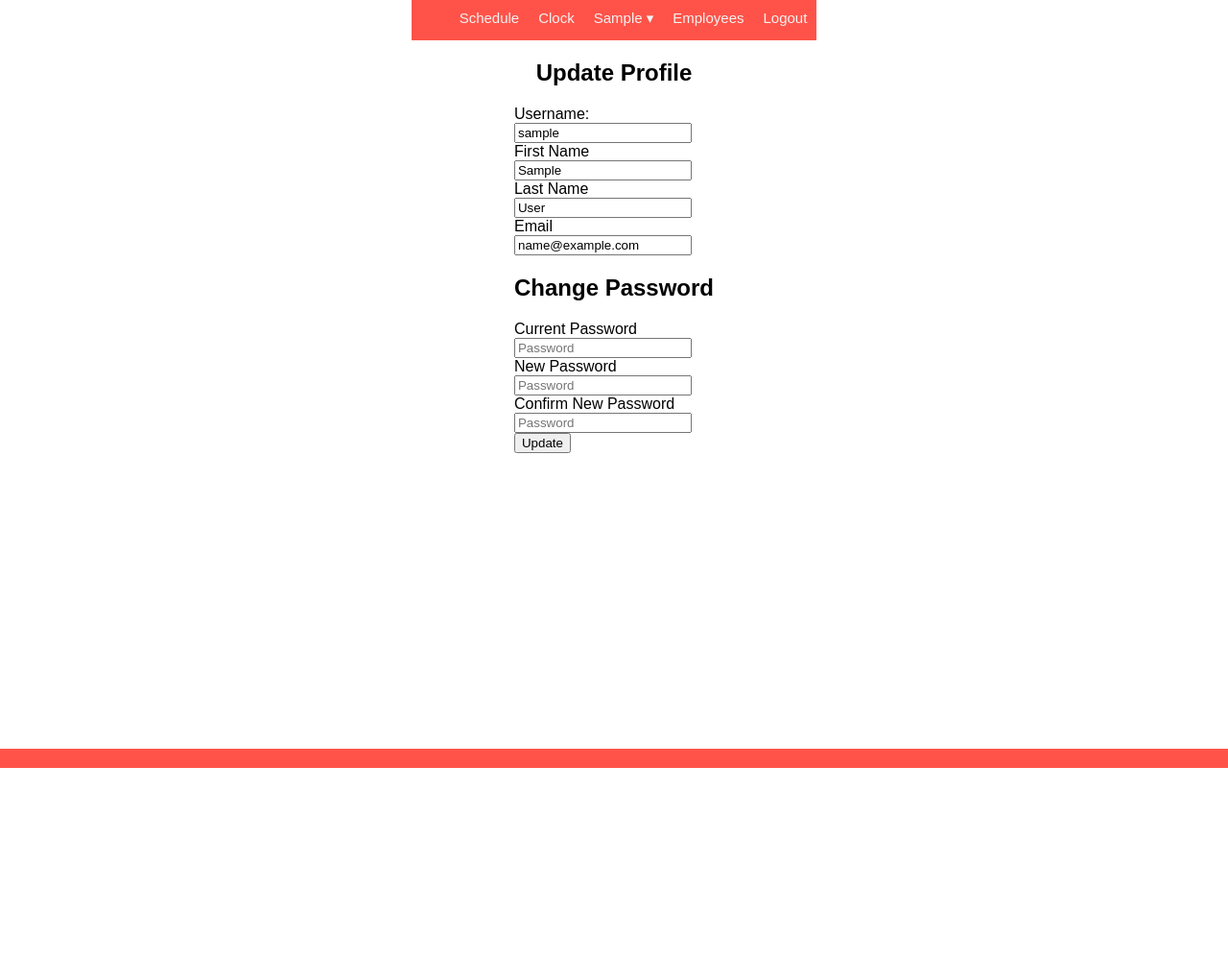
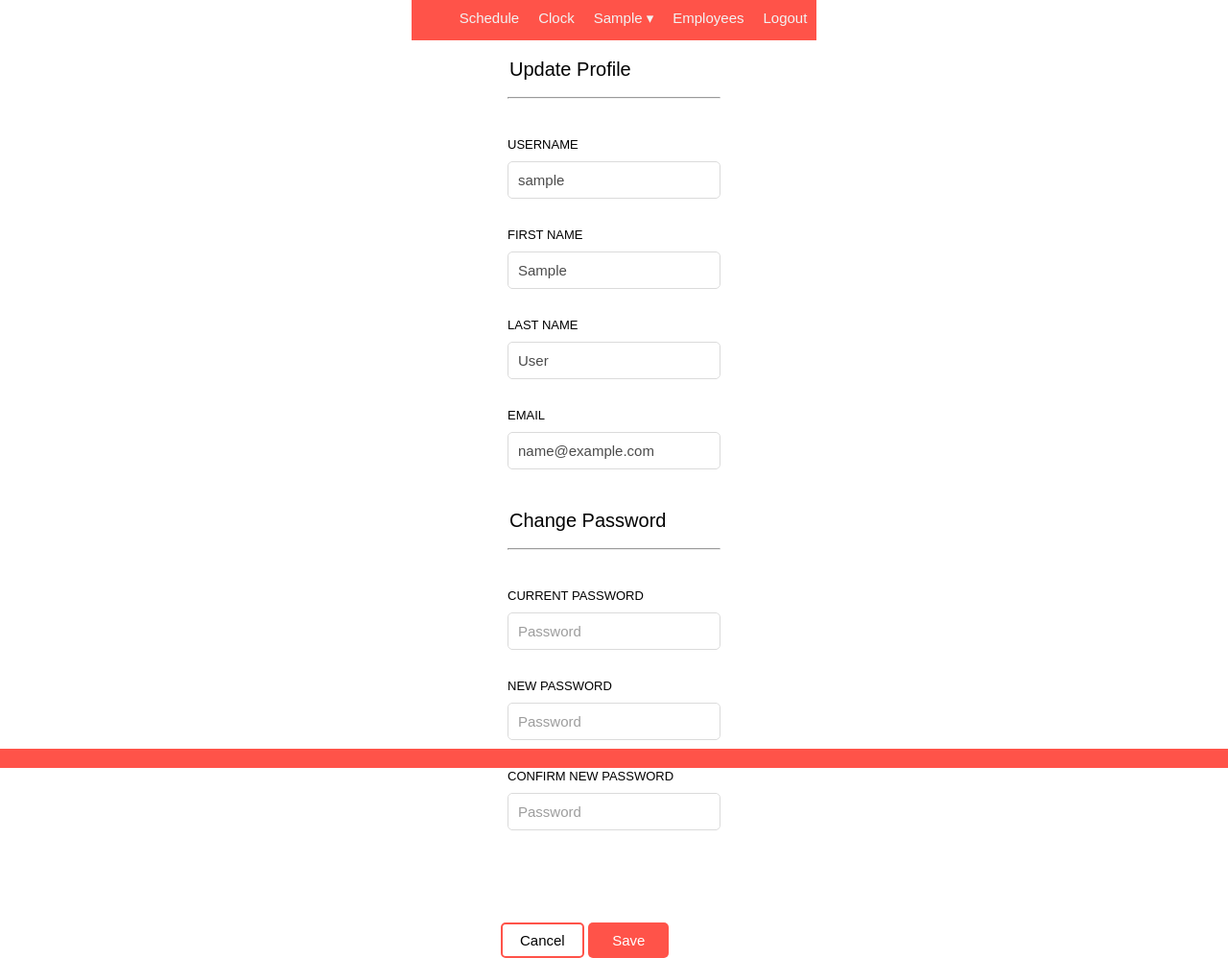
Before and after one commit to keeeeeyu/schedule, a Django app: page /account/edit_profile in a window 1280 px wide. Shown: the whole page at 96% size. Before the commit the page ends 800 px from the top, so only its background shows below. Run offline with Django 4.2, Linux system fonts and the light colour scheme; the visitor is signed in with stand-in values (Sample User, id 1).

Commit message:
update profile styling finished

```diff
--- a/schedule_app/static/css/style.css
+++ b/schedule_app/static/css/style.css
@@ -289,24 +289,60 @@ td {
     margin-bottom: 10px;
     border-radius: 5px;
     border-width: 1px;
-
+    background-color: white;
+    border: 2px solid #ff5349;
 }
 
-/*
-.styled-button {
+.edit-fieldset {
+    border: none;
+    font-size: 20px;
+}
+
+.edit-hr {
+    margin: 10px 0 40px; /* Add margin at the top and bottom of the hr element */
+}
+
+.edit-label {
     display: block;
-    border: none;
-    margin: 0 auto;
-    padding: 10px 20px;
-    margin-top: 30px;
-    margin-bottom: 10px;
-    border-radius: 10px;
-    border-width: 1px;
-    transition: background-color 0.5s;
-    background-color: #ff5349;
+    margin: 10px 0 10px;
+    font-size: 13px;
+}
+
+.edit-input {
+    display: block;
+    width: 200px;
+    padding: 10px;
+    margin-bottom: 30px;
+    border: 1px solid #ccc;
+    border-radius: 5px;
+    font-size: 15px;
+    opacity: 0.7;
+}
+
+#edit-a {
+    display: inline-block;
+    padding: 8px 18px;
+    text-decoration: none;
+    background-color: white;
+    color: black;
+    border: 2px solid #ff5349;
+    border-radius: 5px;
     font-size: 15px;
 }
 
-.styled-button:hover {
-    transform: scale(1.03);
-} */
+#edit-button {
+    display: inline-block;
+    font-size: 15px;
+    margin: 0 auto;
+    padding: 10px 25px;
+    margin-top: 30px;
+    text-decoration: none;
+    border-radius: 5px;
+    background-color: #ff5349;
+    color: white;
+    border: none;
+}
+
+#edit-buttons-container {
+    margin-left: 10px;
+}
--- a/schedule_app/templates/account/edit_profile.html
+++ b/schedule_app/templates/account/edit_profile.html
@@ -2,28 +2,39 @@
 
 
 {% block content %}
-    <h2>Update Profile</h2>
+
     <h3>{{ error_message }}</h3>
     <form action="{% url 'update_profile' user.id %}" method="POST">
         {% csrf_token %}
-        <div>Username:</div>
-        <input type="text" name="username" value="{{ user.username }}">
-        <div>First Name</div>
-        <input type="text" name="first_name" value="{{ user.first_name }}">
-        <div>Last Name</div>
-        <input type="text" name="last_name" value="{{ user.last_name }}">
-        <div>Email</div>
-        <input type="email" name="email" value="{{ user.email }}">
-        <h2>Change Password</h2>
-        <div>Current Password</div>
-        <input type="password" name="current_password" placeholder="Password" autocomplete="new-password">
-        <div>New Password</div>
-        <input type="password" name="new_password" placeholder="Password" pattern="^(?=.*[A-Z])(?=.*[0-9])(?=.*[!@#$%^&*])[A-Za-z0-9!@#$%^&*]{8,}$"
-        title="Password must match"  autocomplete="new-password">
-        <div>Confirm New Password</div>
-        <input type="password" name="confirm_password" placeholder="Password" pattern="^(?=.*[A-Z])(?=.*[0-9])(?=.*[!@#$%^&*])[A-Za-z0-9!@#$%^&*]{8,}$"
-        title="Password must match" autocomplete="new-password"><br>
+        <fieldset class="edit-fieldset">
+            <legend class="edit-legend">Update Profile</legend>
+            <hr class="edit-hr">
+            <label class="edit-label">USERNAME</label>
+            <input class="edit-input" type="text" name="username" value="{{ user.username }}">
+            <label class="edit-label">FIRST NAME</label>
+            <input class="edit-input" type="text" name="first_name" value="{{ user.first_name }}">
+            <label class="edit-label">LAST NAME</label>
+            <input class="edit-input" type="text" name="last_name" value="{{ user.last_name }}">
+            <label class="edit-label">EMAIL</label>
+            <input class="edit-input" type="email" name="email" value="{{ user.email }}">
+        </fieldset>
 
-        <button type="submit">Update</button>
+        <fieldset class="edit-fieldset">
+            <legend class="edit-legend">Change Password</legend>
+            <hr class="edit-hr">
+            <label class="edit-label">CURRENT PASSWORD</label>
+            <input class="edit-input" type="password" name="current_password" placeholder="Password" autocomplete="new-password">
+            <label class="edit-label">NEW PASSWORD</label>
+            <input class="edit-input" type="password" name="new_password" placeholder="Password" pattern="^(?=.*[A-Z])(?=.*[0-9])(?=.*[!@#$%^&*])[A-Za-z0-9!@#$%^&*]{8,}$"
+            title="Password must match"  autocomplete="new-password">
+            <label class="edit-label">CONFIRM NEW PASSWORD</label>
+            <input class="edit-input" type="password" name="confirm_password" placeholder="Password" pattern="^(?=.*[A-Z])(?=.*[0-9])(?=.*[!@#$%^&*])[A-Za-z0-9!@#$%^&*]{8,}$"
+            title="Password must match" autocomplete="new-password"><br>
+        </fieldset>
+
+        <div id="edit-buttons-container">
+            <a id="edit-a" href="{% url 'profile' %}">Cancel</a>
+            <button id="edit-button" type="submit">Save</button>
+        </div>
     </form>
 {% endblock content %}
```
